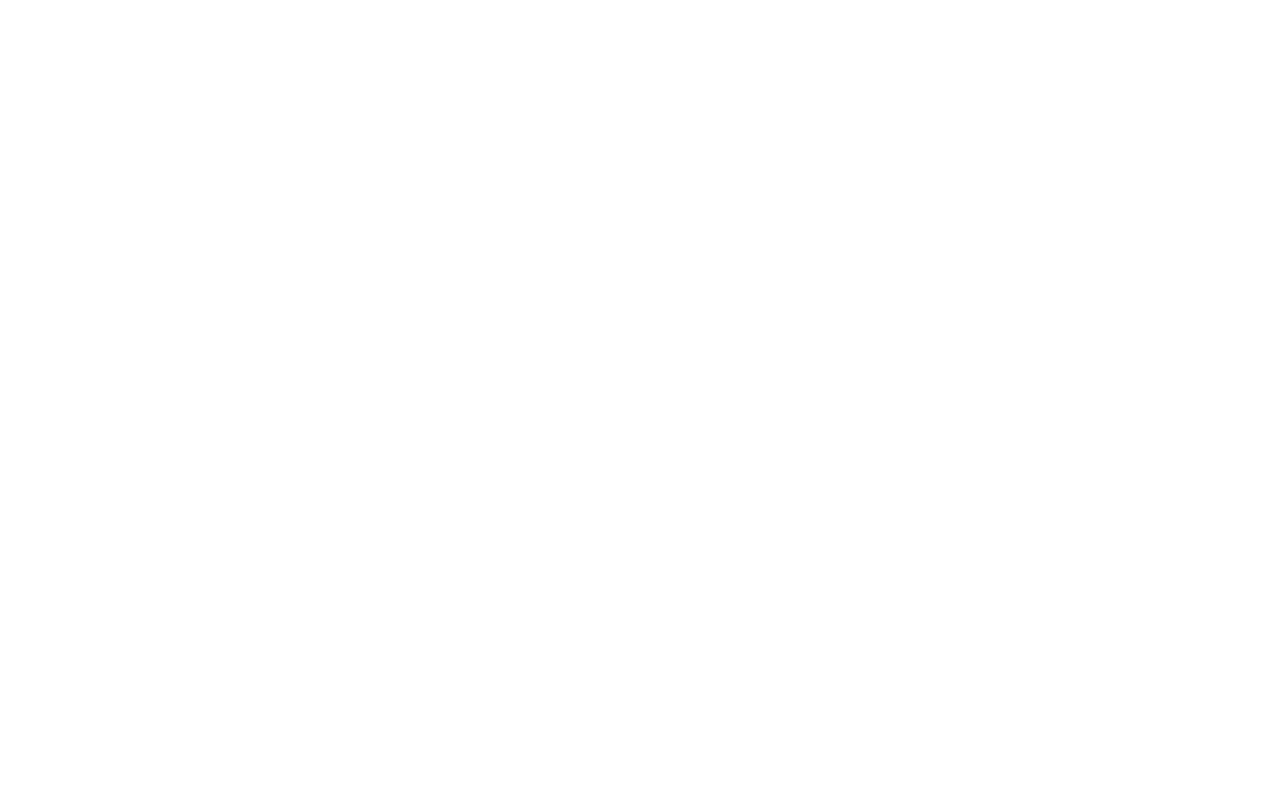
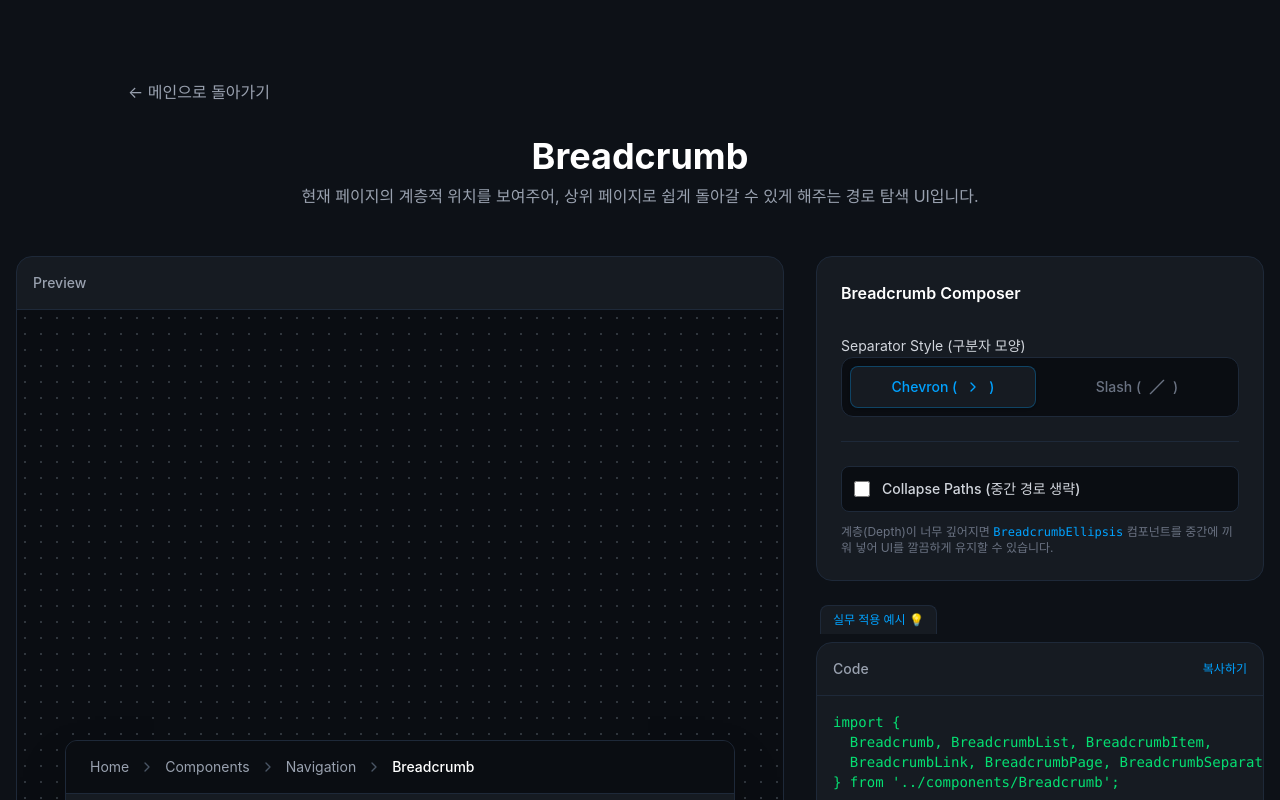
Before and after one commit to bjw9415-oss/jun-UI, a React (Vite) app: page /#/breadcrumb in a window 1280 px wide. Before the commit this address had no page. Shown: the top 800 px of the page. Built offline with nearby package versions, Linux system fonts and the light colour scheme.

Commit message:
feat: Breadcrumb Playground Implementation and Router Connection

```diff
--- a/src/App.tsx
+++ b/src/App.tsx
@@ -23,6 +23,7 @@
 import AccordionPage from "./pages/AccordionPage";
 import CarouselPage from "./pages/CarouselPage";
 import PaginationPage from "./pages/PaginationPage";
+import BreadcrumbDemo from "./pages/BreadcrumbPage";
 function App() {
   return (
     <ToastProvider position="top-center">
@@ -30,7 +31,6 @@
         <Routes>
           {/* 기본 주소(/)일 때는 Home 페이지를 보여줌 */}
           <Route path="/" element={<Home />} />
-
           {/* /buttons 주소일 때는 ButtonPage를 보여줌 */}
           <Route path="/buttons" element={<ButtonPage />} />
           <Route path="/icon-buttons" element={<IconButtonPage />} />
@@ -54,6 +54,7 @@
           <Route path="/accordion" element={<AccordionPage />} />
           <Route path="/carousel" element={<CarouselPage />} />
           <Route path="/pagination" element={<PaginationPage />} />
+          <Route path="/breadcrumb" element={<BreadcrumbDemo />} />
         </Routes>
       </HashRouter>
     </ToastProvider>
--- /dev/null
+++ b/src/pages/BreadcrumbPage.tsx
@@ -0,0 +1,215 @@
+import { useState, useMemo } from "react";
+import {
+  Breadcrumb,
+  BreadcrumbList,
+  BreadcrumbItem,
+  BreadcrumbLink,
+  BreadcrumbPage,
+  BreadcrumbSeparator,
+  BreadcrumbEllipsis,
+} from "../components/Breadcrumb";
+import PageHeader from "../components/PageHeader";
+import CodeViewer from "../components/CodeViewer";
+import { ChevronRight, Slash } from "lucide-react";
+
+export default function BreadcrumbDemo() {
+  const [separatorType, setSeparatorType] = useState<"chevron" | "slash">(
+    "chevron",
+  );
+  const [showEllipsis, setShowEllipsis] = useState(false);
+
+  const usageExampleCode = useMemo(() => {
+    const sep =
+      separatorType === "slash"
+        ? "\n        <BreadcrumbSeparator>\n          <Slash />\n        </BreadcrumbSeparator>"
+        : "\n        <BreadcrumbSeparator />";
+
+    return `import {
+  Breadcrumb, BreadcrumbList, BreadcrumbItem,
+  BreadcrumbLink, BreadcrumbPage, BreadcrumbSeparator, BreadcrumbEllipsis
+} from '../components/Breadcrumb';
+${separatorType === "slash" ? "import { Slash } from 'lucide-react';\n" : ""}
+export default function Navigation() {
+  return (
+    <Breadcrumb>
+      <BreadcrumbList>
+        <BreadcrumbItem>
+          <BreadcrumbLink href="/">Home</BreadcrumbLink>
+        </BreadcrumbItem>${sep}
+
+        ${
+          showEllipsis
+            ? `<BreadcrumbItem>
+          <BreadcrumbEllipsis />
+        </BreadcrumbItem>${sep}`
+            : `<BreadcrumbItem>
+          <BreadcrumbLink href="/components">Components</BreadcrumbLink>
+        </BreadcrumbItem>${sep}`
+        }
+
+        <BreadcrumbItem>
+          <BreadcrumbLink href="/components/navigation">Navigation</BreadcrumbLink>
+        </BreadcrumbItem>${sep}
+
+        <BreadcrumbItem>
+          <BreadcrumbPage>Breadcrumb</BreadcrumbPage>
+        </BreadcrumbItem>
+      </BreadcrumbList>
+    </Breadcrumb>
+  );
+}`;
+  }, [separatorType, showEllipsis]);
+
+  return (
+    <div className="min-h-screen bg-[#0d1117] flex flex-col items-center py-20 px-4">
+      <PageHeader
+        title="Breadcrumb"
+        description="현재 페이지의 계층적 위치를 보여주어, 상위 페이지로 쉽게 돌아갈 수 있게 해주는 경로 탐색 UI입니다."
+      />
+
+      <div className="w-full max-w-7xl flex flex-col lg:flex-row gap-8">
+        <div className="flex-1 min-w-0 bg-[#161b22] rounded-2xl border border-gray-800 flex flex-col overflow-hidden">
+          <div className="p-4 border-b border-gray-800 text-sm text-gray-400 font-medium">
+            Preview
+          </div>
+          <div className="flex-1 flex flex-col items-center justify-center p-8 sm:p-12 min-h-100 bg-[#0a0d12] bg-[radial-gradient(#30363d_1px,transparent_1px)] bg-size-[16px_16px]">
+            {/* 가상의 웹사이트 헤더 영역 구현 */}
+            <div className="w-full max-w-2xl bg-[#161b22] border border-gray-800 rounded-xl overflow-hidden shadow-2xl shadow-black/40">
+              <div className="bg-[#0a0d12] px-6 py-4 border-b border-gray-800 flex items-center">
+                {/* 실제 Breadcrumb 렌더링 */}
+                <Breadcrumb>
+                  <BreadcrumbList>
+                    <BreadcrumbItem>
+                      <BreadcrumbLink>Home</BreadcrumbLink>
+                    </BreadcrumbItem>
+
+                    {separatorType === "slash" ? (
+                      <BreadcrumbSeparator>
+                        <Slash />
+                      </BreadcrumbSeparator>
+                    ) : (
+                      <BreadcrumbSeparator />
+                    )}
+
+                    {showEllipsis ? (
+                      <>
+                        <BreadcrumbItem>
+                          <BreadcrumbEllipsis />
+                        </BreadcrumbItem>
+                        {separatorType === "slash" ? (
+                          <BreadcrumbSeparator>
+                            <Slash />
+                          </BreadcrumbSeparator>
+                        ) : (
+                          <BreadcrumbSeparator />
+                        )}
+                      </>
+                    ) : (
+                      <>
+                        <BreadcrumbItem>
+                          <BreadcrumbLink>Components</BreadcrumbLink>
+                        </BreadcrumbItem>
+                        {separatorType === "slash" ? (
+                          <BreadcrumbSeparator>
+                            <Slash />
+                          </BreadcrumbSeparator>
+                        ) : (
+                          <BreadcrumbSeparator />
+                        )}
+                      </>
+                    )}
+
+                    <BreadcrumbItem>
+                      <BreadcrumbLink>Navigation</BreadcrumbLink>
+                    </BreadcrumbItem>
+
+                    {separatorType === "slash" ? (
+                      <BreadcrumbSeparator>
+                        <Slash />
+                      </BreadcrumbSeparator>
+                    ) : (
+                      <BreadcrumbSeparator />
+                    )}
+
+                    <BreadcrumbItem>
+                      <BreadcrumbPage>Breadcrumb</BreadcrumbPage>
+                    </BreadcrumbItem>
+                  </BreadcrumbList>
+                </Breadcrumb>
+              </div>
+
+              <div className="p-8">
+                <h2 className="text-2xl font-bold text-white mb-2">
+                  Breadcrumb (경로 탐색)
+                </h2>
+                <p className="text-gray-400 text-sm">
+                  현재 계층 구조의 끝에 도달했습니다. 상위 메뉴로 이동하려면
+                  위의 링크를 클릭하세요.
+                </p>
+              </div>
+            </div>
+          </div>
+        </div>
+
+        {/* 조종판 영역 */}
+        <div className="w-full lg:w-md shrink-0 flex flex-col gap-6">
+          <div className="bg-[#161b22] p-6 rounded-2xl border border-gray-800 flex flex-col gap-6">
+            <h3 className="text-white font-semibold mb-1">
+              Breadcrumb Composer
+            </h3>
+
+            <div className="space-y-3">
+              <label className="text-sm text-gray-300">
+                Separator Style (구분자 모양)
+              </label>
+              <div className="grid grid-cols-2 gap-2 bg-[#0a0d12] p-2 rounded-xl border border-gray-800">
+                <button
+                  onClick={() => setSeparatorType("chevron")}
+                  className={`flex items-center justify-center gap-2 text-sm font-medium py-2.5 rounded-lg transition-all ${separatorType === "chevron" ? "bg-[#161b22] text-[#00a2ff] border border-[#00a2ff]/30 shadow-sm" : "text-gray-500 hover:text-gray-300 border border-transparent"}`}
+                >
+                  Chevron ( <ChevronRight className="w-4 h-4" /> )
+                </button>
+                <button
+                  onClick={() => setSeparatorType("slash")}
+                  className={`flex items-center justify-center gap-2 text-sm font-medium py-2.5 rounded-lg transition-all ${separatorType === "slash" ? "bg-[#161b22] text-[#00a2ff] border border-[#00a2ff]/30 shadow-sm" : "text-gray-500 hover:text-gray-300 border border-transparent"}`}
+                >
+                  Slash ( <Slash className="w-4 h-4" /> )
+                </button>
+              </div>
+            </div>
+
+            <div className="border-t border-gray-800"></div>
+
+            <div className="flex flex-col gap-3">
+              <label className="flex items-center gap-3 p-3 rounded-lg border border-gray-800 bg-[#0a0d12] cursor-pointer hover:border-gray-600 transition-colors">
+                <input
+                  type="checkbox"
+                  checked={showEllipsis}
+                  onChange={(e) => setShowEllipsis(e.target.checked)}
+                  className="w-4 h-4 accent-[#00a2ff]"
+                />
+                <span className="text-sm text-gray-300 font-medium">
+                  Collapse Paths (중간 경로 생략)
+                </span>
+              </label>
+              <p className="text-xs text-gray-500">
+                계층(Depth)이 너무 깊어지면{" "}
+                <code className="text-[#00a2ff]">BreadcrumbEllipsis</code>{" "}
+                컴포넌트를 중간에 끼워 넣어 UI를 깔끔하게 유지할 수 있습니다.
+              </p>
+            </div>
+          </div>
+
+          <div className="flex flex-col gap-2">
+            <div className="flex gap-2 px-1">
+              <button className="text-xs font-medium px-3 py-1.5 rounded-t-lg transition-colors bg-[#161b22] text-[#00a2ff] border-t border-x border-gray-800">
+                실무 적용 예시 💡
+              </button>
+            </div>
+            <CodeViewer code={usageExampleCode} />
+          </div>
+        </div>
+      </div>
+    </div>
+  );
+}
--- a/src/pages/Home.tsx
+++ b/src/pages/Home.tsx
@@ -22,6 +22,7 @@
   ListCollapse,
   Images,
   FileDigit,
+  Route,
 } from "lucide-react";
 
 interface ComponentItem {
@@ -171,6 +172,12 @@
         icon: FileDigit,
         desc: "대량의 목록을 여러 페이지로 나누어 탐색할 수 있는 네비게이션",
       },
+      {
+        name: "Breadcrumb",
+        path: "/breadcrumb",
+        icon: Route,
+        desc: "현재 페이지의 계층적 위치를 보여주는 경로 탐색 UI",
+      },
     ],
   },
   {
```
